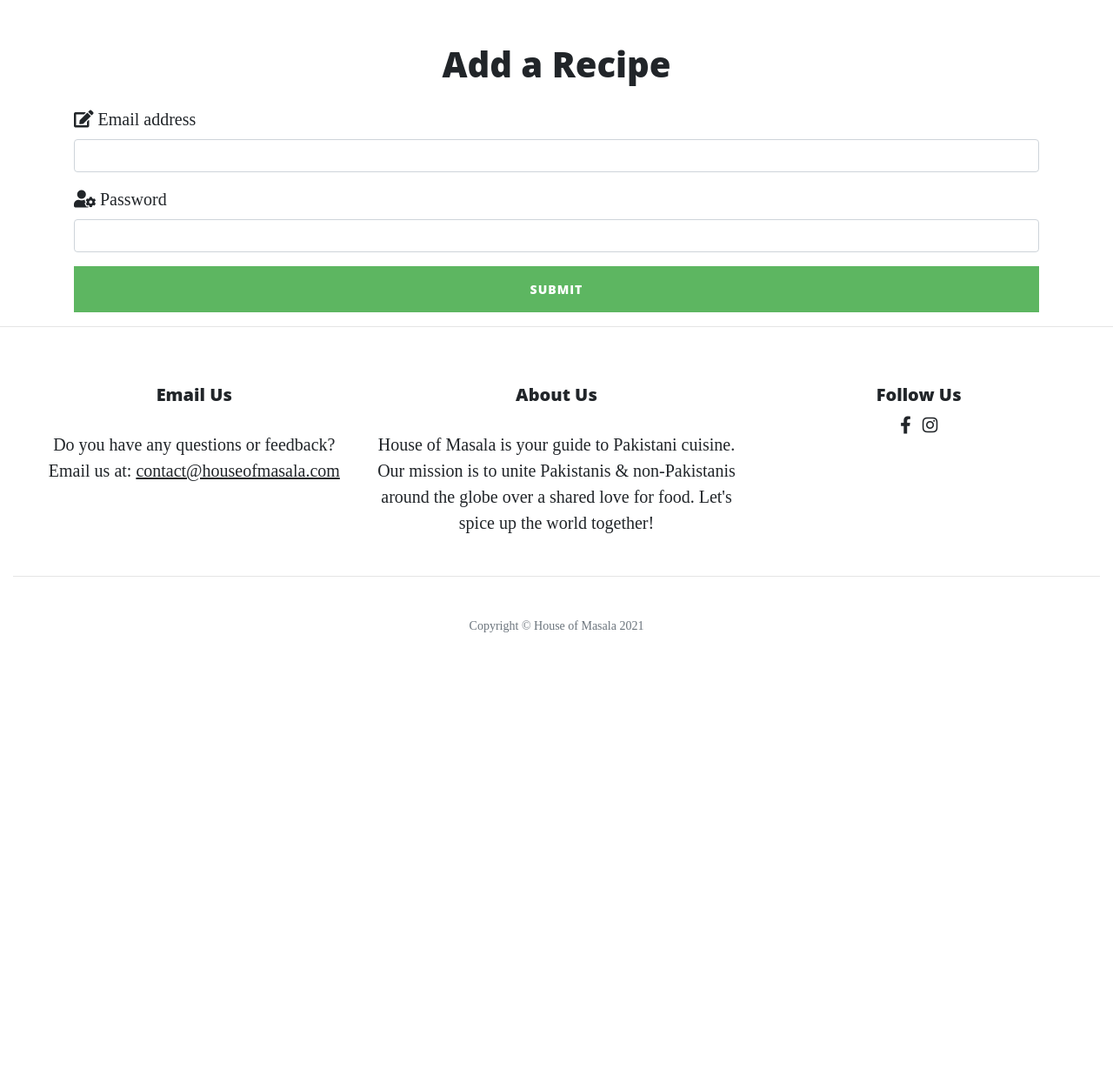
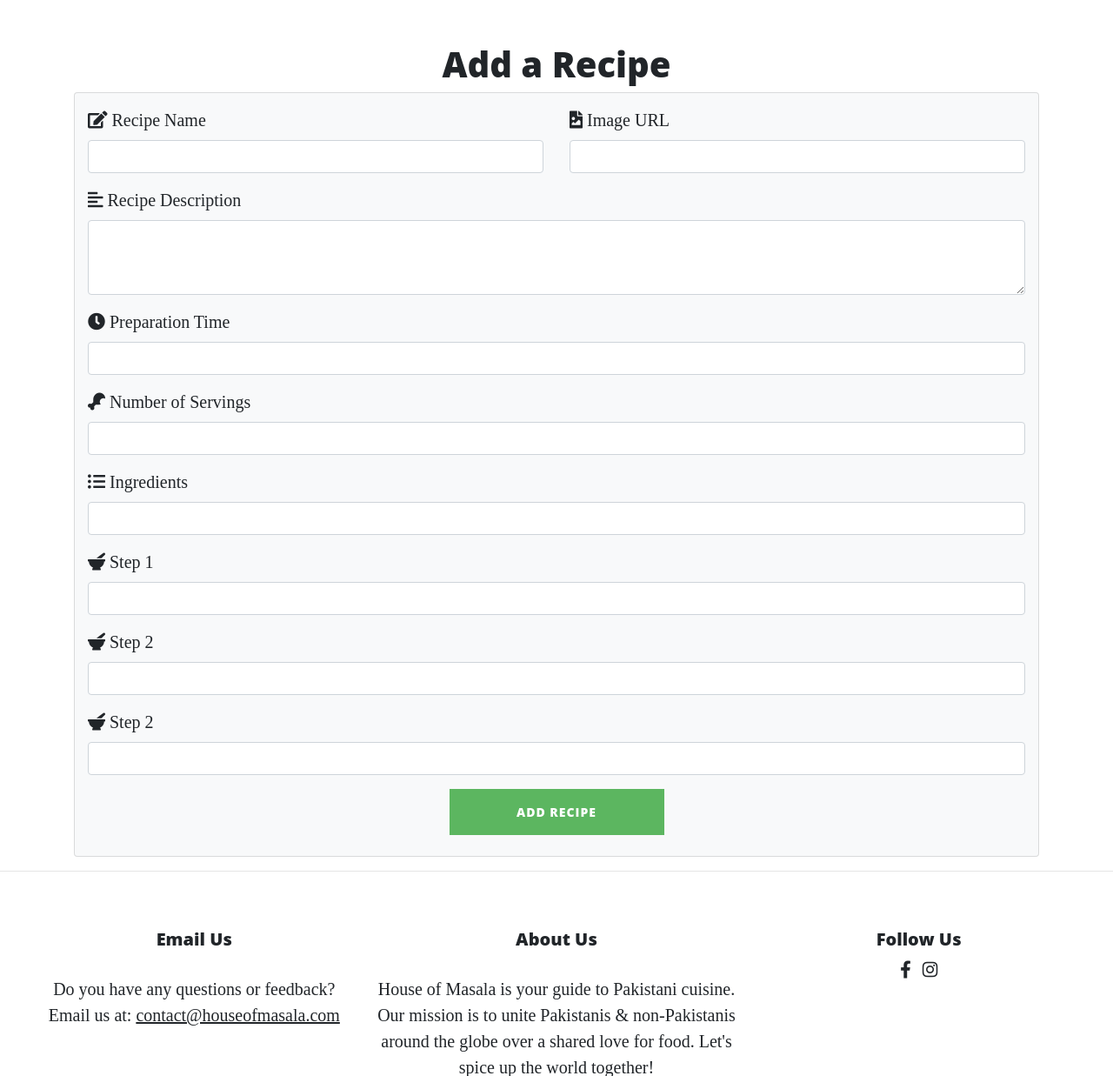
Before and after one commit to ZahraSadiq/Milestone3_HouseofMasala, a Flask app: page /addrecipe in a window 1280 px wide. Shown: the part 681-1918 px from the top of the page at 87% size. Before the commit the page ends 1408 px from the top, so only its background shows below. Run offline with Flask 2, Linux system fonts and the light colour scheme; some libraries are stand-ins or nearby versions.

Commit message:
Added recipe form input fields

```diff
--- a/templates/addrecipe.html
+++ b/templates/addrecipe.html
@@ -2,19 +2,83 @@
 {% block content %}
     <h1 class="text-center">{{ page_title }}</h1>
 
-    <div class="row">
+    <div class="row card bg-light mx-auto">
         <form class="col-12" method="POST" action="">
-            <div class="my-3">
-                <i class="fas fa-edit"></i>
-                <label for="exampleInputEmail1" class="form-label">Email address</label>
-                <input type="email" class="form-control" id="exampleInputEmail1">
+            <div class="row my-3">
+                <div class="col-6">
+                    <i class="fas fa-edit"></i>
+                    <label for="recipe_name" class="form-label">Recipe Name</label>
+                    <input type="text" class="form-control" id="recipe_name" name="recipe_name"
+                    minlength="5" maxlength="50" required>
+                </div>
+                <div class="col-6">
+                    <i class="fas fa-file-image"></i>
+                    <label for="recipe_image" class="form-label">Image URL</label>
+                    <input type="url" class="form-control" id="recipe_image" name="recipe_image"
+                    required>
+                </div>
             </div>
-            <div class="my-3">
-                <i class="fas fa-user-cog"></i>
-                <label for="exampleInputPassword1" class="form-label">Password</label>
-                <input type="password" class="form-control" id="exampleInputPassword1">
+            <div class="row my-3">
+                <div class="col">
+                    <i class="fas fa-align-left"></i>
+                    <label for="recipe_decription">Recipe Description</label>
+                    <textarea class="form-control" id="recipe_decription" name="recipe_description"
+                    rows="3" minlength="5" maxlength="250" required></textarea>
+                </div>
             </div>
-            <button type="submit" class="btn btn-primary">Submit</button>
+            <div class="row my-3">
+                <div class="col">
+                    <i class="fas fa-clock"></i>
+                    <label for="recipe_preptime" class="form-label">Preparation Time</label>
+                    <input type="text" class="form-control" id="recipe_preptime" name="recipe_preptime"
+                    minlength="5" maxlength="50" required>
+                </div>
+            </div>
+            <div class="row my-3">
+                <div class="col">
+                    <i class="fas fa-drumstick-bite"></i>
+                    <label for="recipe_servings" class="form-label">Number of Servings</label>
+                    <input type="text" class="form-control" id="recipe_servings" name="recipe_servings"
+                    minlength="1" maxlength="50" required>
+                </div>
+            </div>
+            <div class="row my-3">
+                <div class="col">
+                    <i class="fas fa-list-ul"></i>
+                    <label for="recipe_ingredients" class="form-label">Ingredients</label>
+                    <input type="text" class="form-control" id="recipe_ingredients" name="recipe_ingredients"
+                    minlength="5" maxlength="250" required>
+                </div>
+            </div>
+            <div class="row my-3">
+                <div class="col">
+                    <i class="fas fa-mortar-pestle"></i>
+                    <label for="recipe_method1" class="form-label">Step 1</label>
+                    <input type="text" class="form-control" id="recipe_method1" name="recipe_method1"
+                    minlength="5" required>
+                </div>
+            </div>
+            <div class="row my-3">
+                <div class="col">
+                    <i class="fas fa-mortar-pestle"></i>
+                    <label for="recipe_method2" class="form-label">Step 2</label>
+                    <input type="text" class="form-control" id="recipe_method2" name="recipe_method2"
+                    minlength="5" required>
+                </div>
+            </div>
+            <div class="row my-3">
+                <div class="col">
+                    <i class="fas fa-mortar-pestle"></i>
+                    <label for="recipe_method3" class="form-label">Step 2</label>
+                    <input type="text" class="form-control" id="recipe_method3" name="recipe_method3"
+                    minlength="5" >
+                </div>
+            </div>
+            <div class="row">
+                <div class="col-3 mx-auto mb-4">
+                    <button type="submit" class="btn btn-add-recipe">Add Recipe</button>
+                </div>
+            </div>
         </form>
     </div>
 
```
